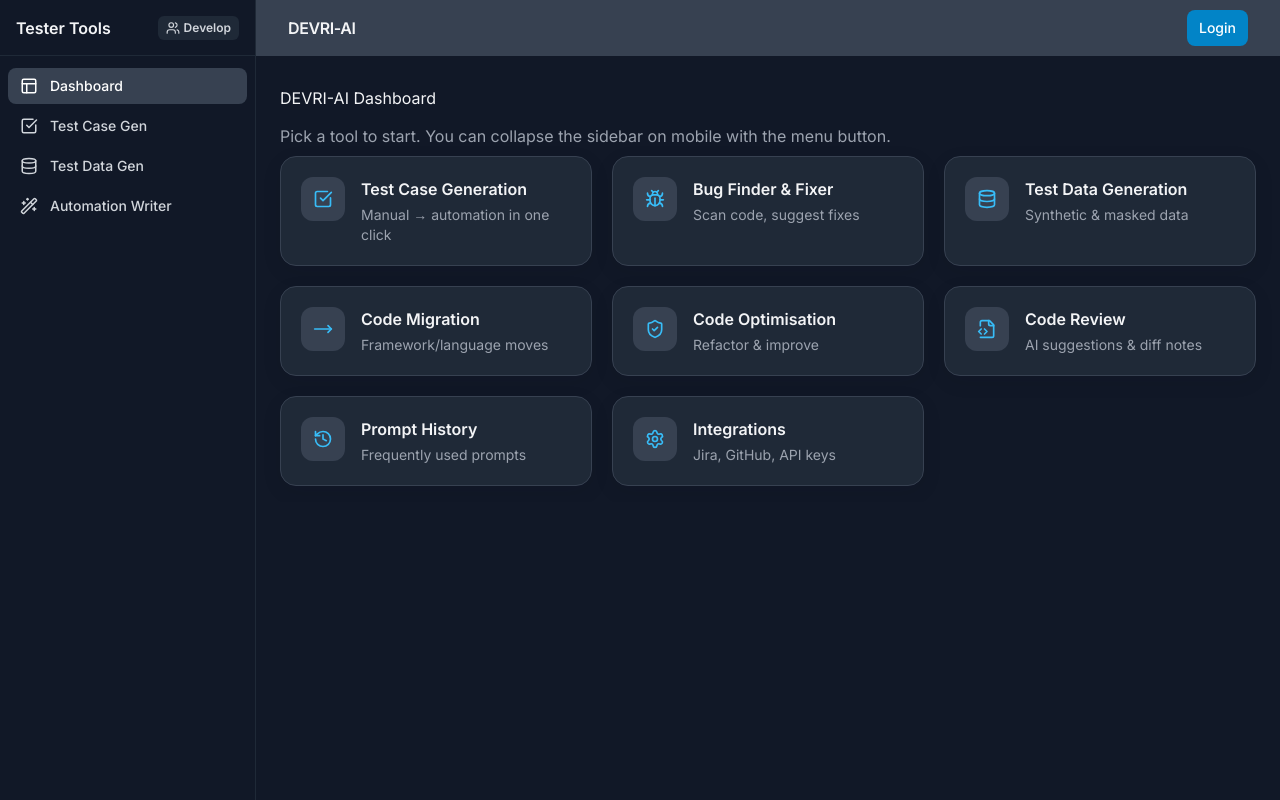
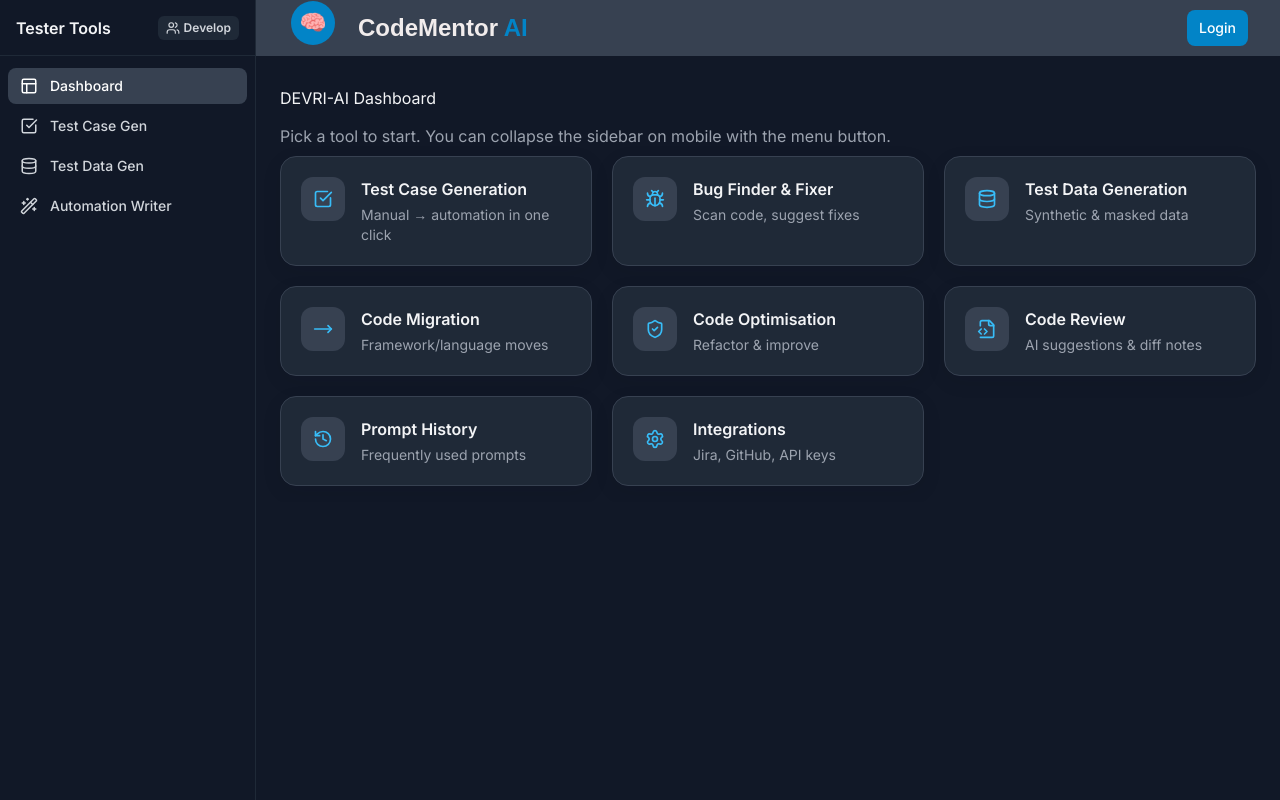
Before and after one commit to Dct-tcd/startify, a React (Vite) app: page / in a window 1280 px wide. Built offline with nearby package versions, Linux system fonts and the light colour scheme; no server answers.

Commit message:
UI imrpovements

```diff
--- a/index.html
+++ b/index.html
@@ -3,7 +3,7 @@
   <head>
     <meta charset="UTF-8" />
     <meta name="viewport" content="width=device-width, initial-scale=1.0" />
-    <title>CodeIt - TestIt</title>
+    <title>CodeMentor AI</title>
     <link rel="icon" href="https://fav.farm/💡" />
     <link rel="preconnect" href="https://fonts.gstatic.com" crossorigin>
     <link href="https://fonts.googleapis.com/css2?family=Inter:wght@400;500;600;700&display=swap" rel="stylesheet">
--- a/src/components/Navbar.jsx
+++ b/src/components/Navbar.jsx
@@ -8,9 +8,20 @@ export default function Navbar({ onToggleSidebar }) {
           <button onClick={onToggleSidebar} className="md:hidden btn btn-ghost text-gray-100/90">
             <Menu size={20} />
           </button>
-          <div className="font-semibold tracking-tight">
+          {/* <div className="font-semibold tracking-tight">
             <span className="text-gray-100">DEVRI-AI</span>
-          </div>
+          </div> */}
+
+          <svg xmlns="http://www.w3.org/2000/svg" width="240" height="60" viewBox="0 0 240 60">
+  <circle cx="25" cy="25" r="22" fill="#0284C7"/>
+  <text x="25" y="32" font-size="22" text-anchor="middle" fill="white">🧠</text>
+
+
+  <text x="70" y="38" font-size="24" font-family="Arial, sans-serif" font-weight="bold" fill="#f1ececff">
+    CodeMentor <tspan fill="#0284C7">AI</tspan>
+  </text>
+</svg>
+
         </div>
 
         <button className="btn btn-primary">Login</button>
```
